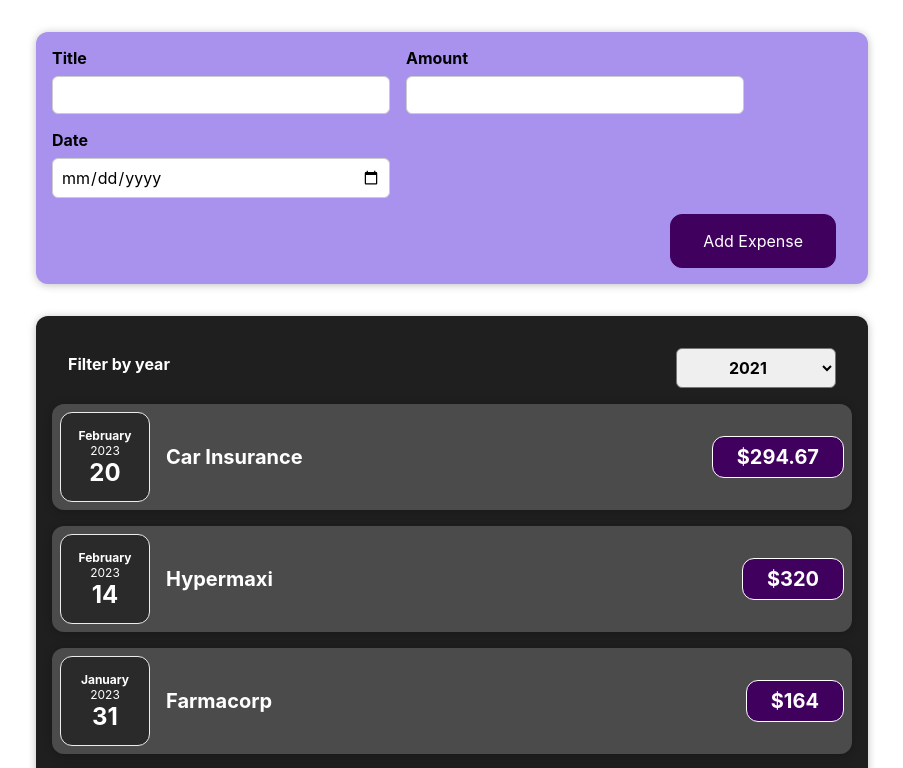
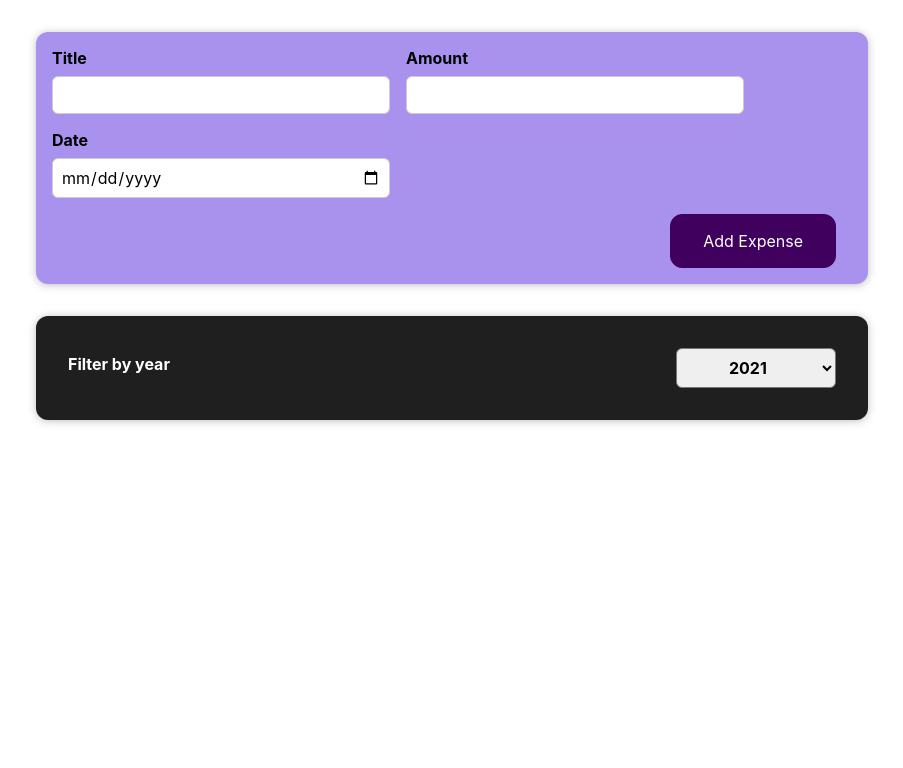
Before and after one commit to franco148/reactjs-examples, a React (Create React App) app in the folder expenses-tracker-v1/: page / in a window 1280 px wide. Shown: the top 768 px of the page, without its empty margins (188-1091 px from the left). Built offline with nearby package versions, Linux system fonts and the light colour scheme.

Commit message:
Section4-ReactState-WorkingWithEvents: Understanding keys, and working with lists

```diff
--- a/expenses-tracker-v1/src/App.js
+++ b/expenses-tracker-v1/src/App.js
@@ -20,13 +20,13 @@ const DUMMY_EXPENSES = [
     id: "e3",
     title: "Farmacorp",
     amount: 164.0,
-    date: new Date(2022, 12, 31),
+    date: new Date(2022, 11, 31),
   },
   {
     id: "e4",
     title: "Baby Corp",
     amount: 850.5,
-    date: new Date(2022, 12, 21),
+    date: new Date(2022, 11, 21),
   },
   {
     id: "e5",
--- a/expenses-tracker-v1/src/components/Expenses/Expenses.js
+++ b/expenses-tracker-v1/src/components/Expenses/Expenses.js
@@ -8,10 +8,19 @@ import "./Expenses.css";
 
 function Expenses(props) {
   const [filteredYear, setFilteredYear] = useState("2021");
+  // const [filteredExpenses, setFilteredExpenses] = useState(props.expenses);
+
+  const filteredExpenses = props.expenses.filter(
+    (expense) => expense.date.getFullYear().toString() === filteredYear
+  );
 
   const filterChangeHandler = (value) => {
-    console.log("In Expenses.js", value);
     setFilteredYear(value);
+    // setFilteredExpenses(() => {
+    //   return props.expenses.filter(
+    //     (expense) => expense.date.getFullYear() == value
+    //   );
+    // });
   };
 
   return (
@@ -20,9 +29,10 @@ function Expenses(props) {
         selected={filteredYear}
         onFilterSelect={filterChangeHandler}
       />
-      {props.expenses.map((expense) => {
+      {filteredExpenses.map((expense) => {
         return (
           <ExpenseItem
+            key={expense.id}
             title={expense.title}
             amount={expense.amount}
             date={expense.date}
```
